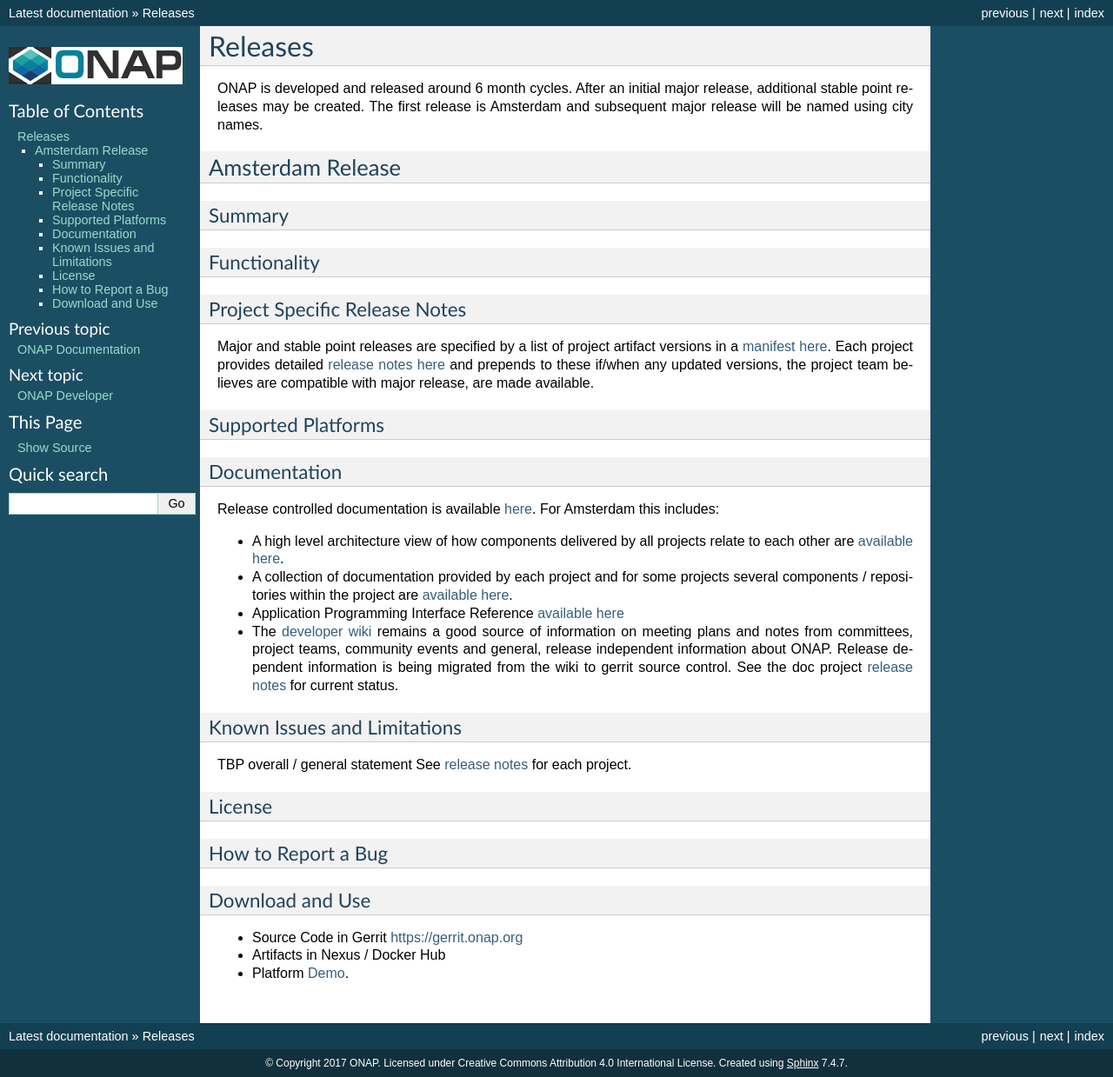
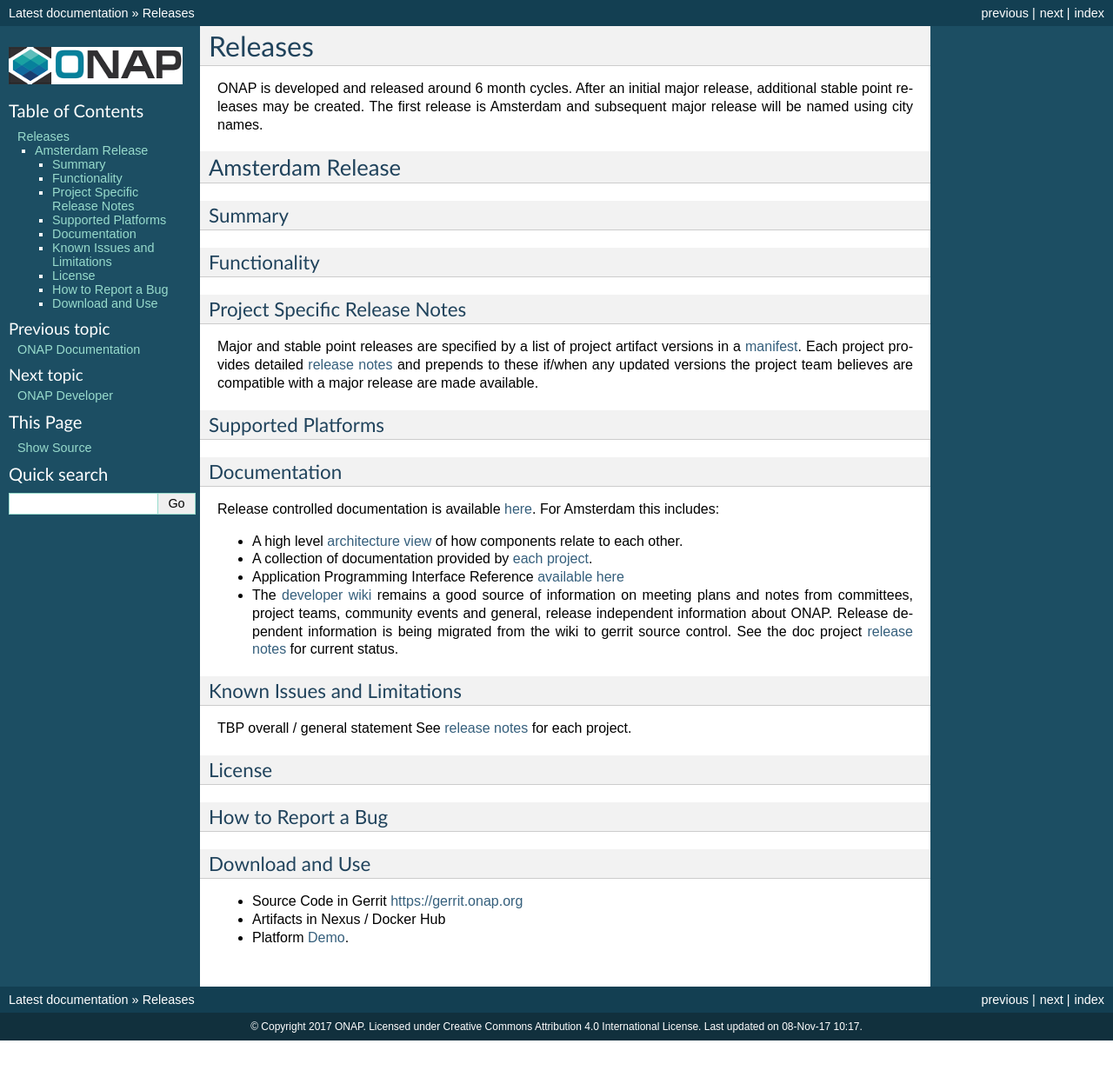
Before and after one commit to onap/doc, a Sphinx documentation site: the page built from docs/release/index.rst, in a window 1280 px wide. Shown: the whole page at 87% size. Built offline with Sphinx 7.4.7, drawn with Linux system fonts in a browser that asks for light colours; formulas are drawn with MathJax 3; pages that are not in the unit, such as notebooks, are missing from menus; after the commit the page ends 1197 px from its top, so only the background shows below that.

Commit message:
Integrate architecture overview
Adjusted headings to fit index
Corrected references to images
Made architecture provided by projects a reference list
Added build time and dropped the sphinx version on footers

Change-Id: I411ff51c5de2ad65c3c276d363d2fd3ed1ba35a7
Issue-ID: DOC-148
Signed-off-by: Rich Bennett <rb2745@att.com>

```diff
--- a/docs/conf.py
+++ b/docs/conf.py
@@ -95,6 +95,7 @@
 # directories to ignore when looking for source files.
 exclude_patterns = [
 	'submodules/aai/aai-common.git/docs/platform/offeredapis.rst',
+	'submodules/so.git/aria/multivim-plugin/',
 	'_build'
 	]
 
@@ -169,7 +170,7 @@
 
 # If not '', a 'Last updated on:' timestamp is inserted at every page bottom,
 # using the given strftime format.
-#html_last_updated_fmt = '%b %d, %Y'
+html_last_updated_fmt = '%d-%b-%y %H:%M'
 
 # If true, SmartyPants will be used to convert quotes and dashes to
 # typographically correct entities.
@@ -195,7 +196,7 @@
 #html_show_sourcelink = True
 
 # If true, "Created using Sphinx" is shown in the HTML footer. Default is True.
-#html_show_sphinx = True
+html_show_sphinx = False
 
 # If true, "(C) Copyright ..." is shown in the HTML footer. Default is True.
 #html_show_copyright = True
--- a/docs/release/index.rst
+++ b/docs/release/index.rst
@@ -22,10 +22,10 @@
 Project Specific Release Notes
 ++++++++++++++++++++++++++++++
 Major and stable point releases are specified by a list of project artifact
-versions in a :ref:`manifest here<doc-release-manifest>`.
-Each project provides detailed :ref:`release notes here <doc-releaserepos>`
-and prepends to these if/when any updated versions, the project team believes
-are compatible with major release, are made available.
+versions in a :ref:`manifest<doc-release-manifest>`.
+Each project provides detailed :ref:`release notes<doc-releaserepos>`
+and prepends to these if/when any updated versions the project team believes
+are compatible with a major release are made available.
 
 
 Supported Platforms
@@ -37,12 +37,11 @@
 Release controlled documentation is available :ref:`here <master_index>`.
 For Amsterdam this includes:
 
-* A high level architecture view of how components delivered by all projects
-  relate to each other are :ref:`available here <doc-architecture>`.
+* A high level :ref:`architecture view<doc-architecture>` of how components
+  relate to each other.
 
-* A collection of documentation provided by each project and for some projects
-  several components / repositories within the project
-  are :ref:`available here <doc-repolist>`.
+* A collection of documentation provided
+  by :ref:`each project <doc_onap-developer_guide_projects>`.
 
 * Application Programming Interface Reference :ref:`available here <doc-apiref>`
 
```
Also changed, not shown: docs/guides/onap-developer/architecture/index.rst (+4 -111 lines), docs/guides/onap-developer/architecture/onap-architecture.rst (+29 -24 lines), docs/guides/onap-developer/architecture/references.rst (added, +120 -0 lines).
